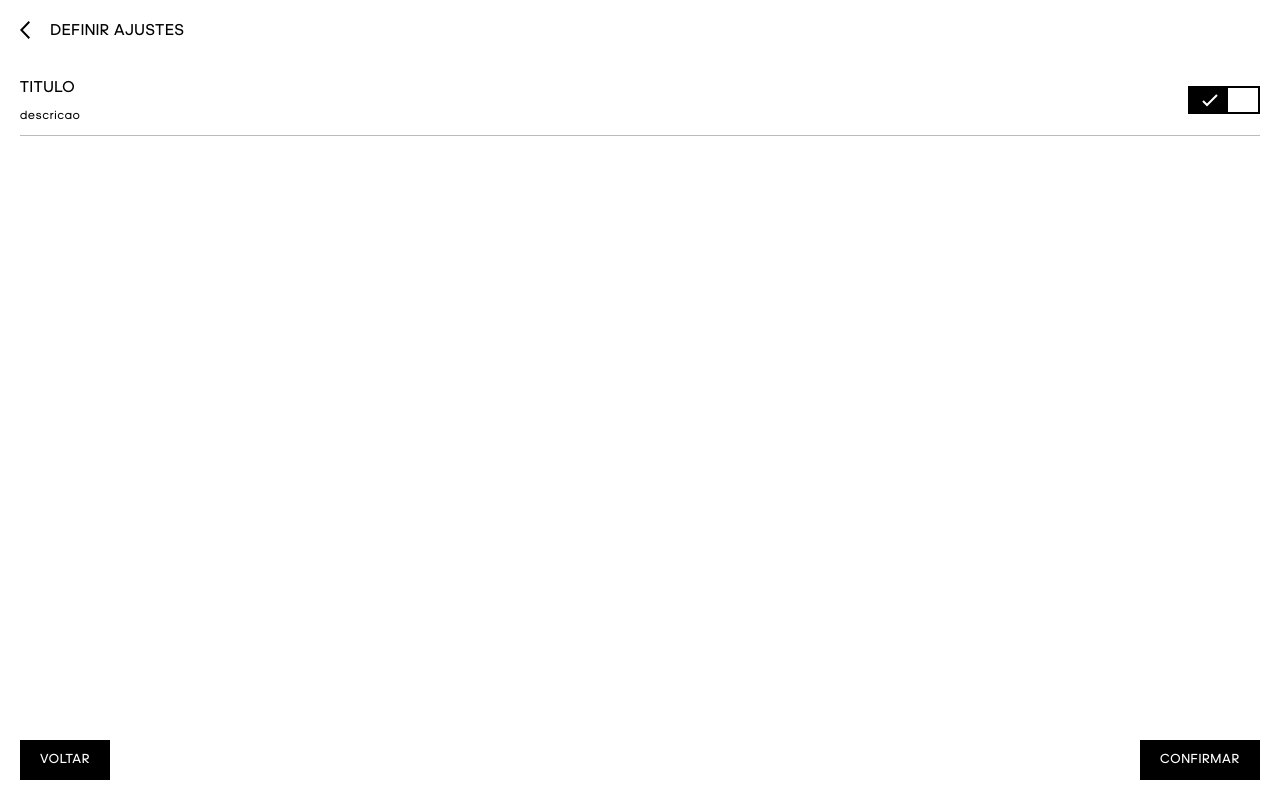
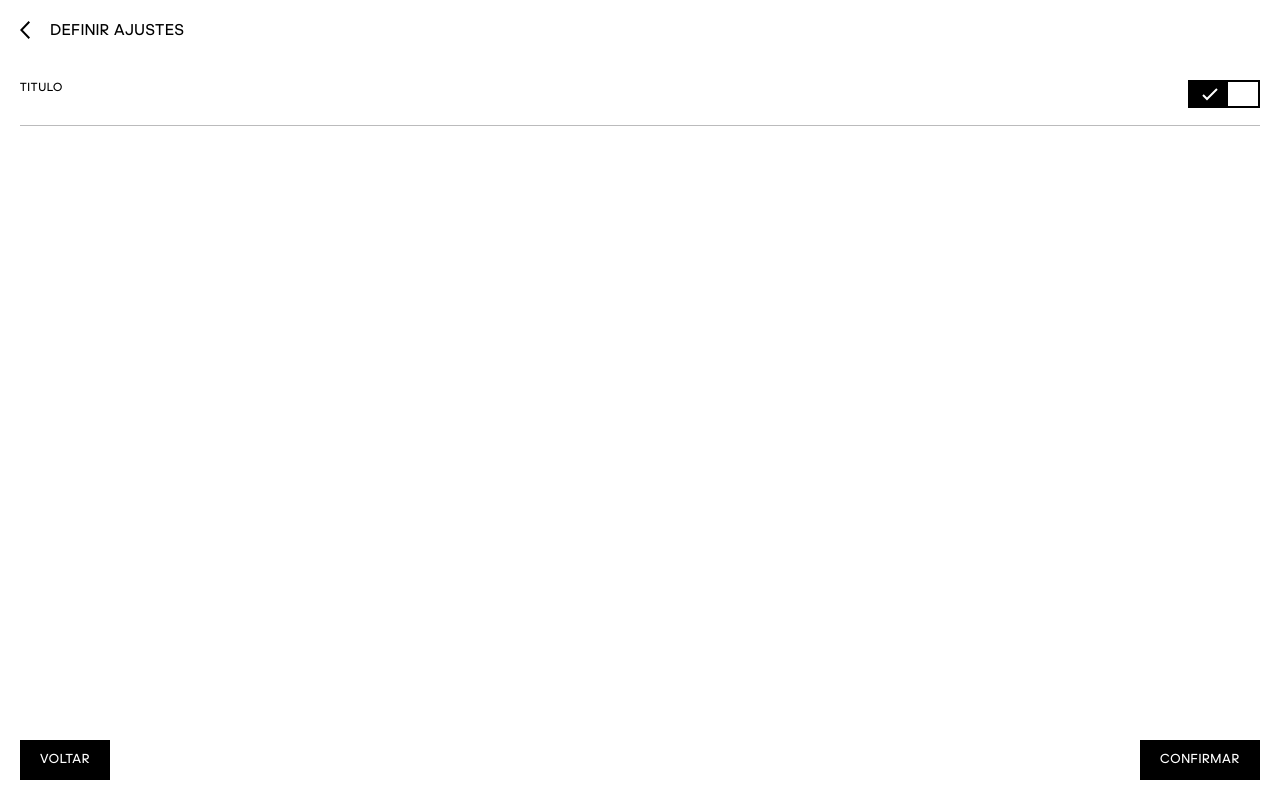
Before and after one commit to csbs1985/na-trave-ngx, an Angular app: page /principal/1 in a window 1280 px wide. Built offline with nearby package versions, Linux system fonts and the light colour scheme.

Commit message:
font size 12

```diff
--- a/src/app/shared/components/form-texto/form-texto.component.scss
+++ b/src/app/shared/components/form-texto/form-texto.component.scss
@@ -3,13 +3,13 @@
 .form-texto {
   border-bottom: $borda-p;
   margin: $tamanho-m;
+  font-size: 12px;
 
   &-titulo {
     margin-bottom: $tamanho-p;
   }
 
   &-descricao {
-    font-size: 12px;
     margin-bottom: $tamanho-p;
     text-transform: none;
   }
--- a/src/app/shared/components/form-toggle/form-toggle.component.scss
+++ b/src/app/shared/components/form-toggle/form-toggle.component.scss
@@ -4,6 +4,7 @@
   border-bottom: $borda-p;
   display: flex;
   margin: $tamanho-m;
+  font-size: 12px;
 
   &-esquerda {
     flex: 1 1 auto;
@@ -14,7 +15,6 @@
   }
 
   &-descricao {
-    font-size: 12px;
     margin-bottom: $tamanho-p;
     text-transform: none;
   }
--- a/src/app/shared/components/form-toggle/form-toggle.component.ts
+++ b/src/app/shared/components/form-toggle/form-toggle.component.ts
@@ -9,7 +9,7 @@ export class FormToggleComponent implements OnInit {
 
   formToggle = {
     titulo: 'titulo',
-    descricao: 'descricao'
+    descricao: ''
   };
 
   constructor() { }
```
